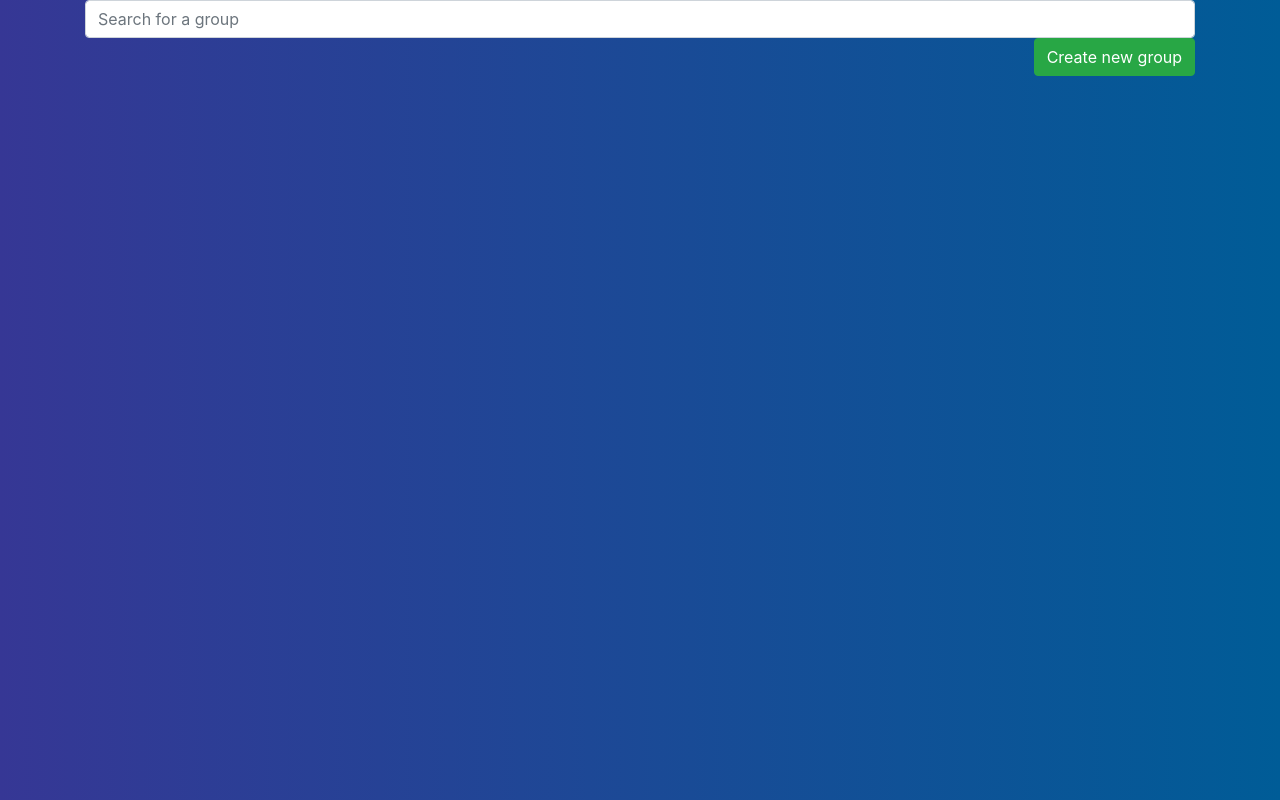
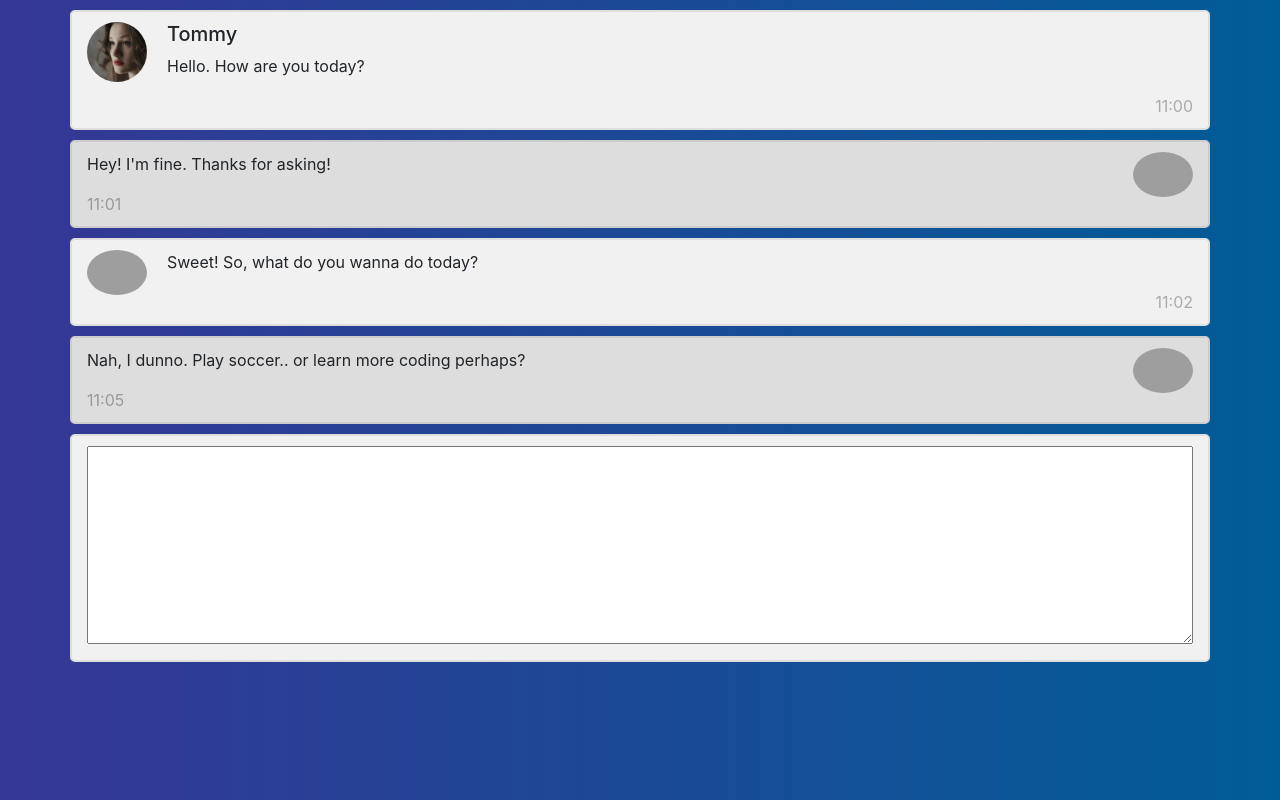
Before and after one commit to dannguyen99/project2, a Flask app: page /channels/1 in a window 1280 px wide. Run offline with Flask 2, Linux system fonts and the light colour scheme; some libraries are stand-ins or nearby versions; grey boxes are pictures that could not be loaded.

Commit message:
added channel.html

```diff
--- a/application.py
+++ b/application.py
@@ -2,7 +2,7 @@ import os
 
 import requests
 from flask import Flask, render_template, redirect, request, session, jsonify
-#from flask_socketio import SocketIO, emit
+from flask_socketio import SocketIO, emit
 
 from models import *
 
@@ -11,7 +11,7 @@ app.config["SECRET_KEY"] = os.getenv("SECRET_KEY")
 app.config["SQLALCHEMY_DATABASE_URI"] = os.getenv("DATABASE_URL")
 app.config["SQLALCHEMY_TRACK_MODIFICATIONS"] = False
 db.init_app(app)
-#socketio = SocketIO(app)
+socketio = SocketIO(app)
 
 channels_list = []
 
@@ -66,4 +66,4 @@ def create():
 
 @app.route("/channels/<string:channel_name>")
 def channel(channel_name):
-    return render_template("channels.html", chat_channels = channels_list)
+    return render_template("channel.html")
--- /dev/null
+++ b/templates/channel.html
@@ -0,0 +1,86 @@
+{% extends "layout.html" %}
+<html lang="en" dir="ltr">
+{% block heading %}
+    <meta charset="utf-8">
+    <title>Chat</title>
+    <style media="screen">
+    /* Chat containers */
+.container {
+border: 2px solid #dedede;
+background-color: #f1f1f1;
+border-radius: 5px;
+padding: 10px;
+margin: 10px 0;
+}
+
+/* Darker chat container */
+.darker {
+border-color: #ccc;
+background-color: #ddd;
+}
+
+/* Clear floats */
+.container::after {
+content: "";
+clear: both;
+display: table;
+}
+
+/* Style images */
+.container img {
+float: left;
+max-width: 60px;
+width: 100%;
+margin-right: 20px;
+border-radius: 50%;
+}
+
+/* Style the right image */
+.container img.right {
+float: right;
+margin-left: 20px;
+margin-right:0;
+}
+
+/* Style time text */
+.time-right {
+float: right;
+color: #aaa;
+}
+
+/* Style time text */
+.time-left {
+float: left;
+color: #999;
+}
+    </style>
+{% endblock %}
+{% block body %}
+<div class="container">
+<img src="{{ url_for('static', filename='images/avatar1.jpg') }}" alt="Avatar">
+<h5>Tommy</h5>
+<p>Hello. How are you today?</p>
+<span class="time-right">11:00</span>
+</div>
+
+<div class="container darker">
+<img src="/w3images/avatar_g2.jpg" alt="Avatar" class="right">
+<p>Hey! I'm fine. Thanks for asking!</p>
+<span class="time-left">11:01</span>
+</div>
+
+<div class="container">
+<img src="/w3images/bandmember.jpg" alt="Avatar">
+<p>Sweet! So, what do you wanna do today?</p>
+<span class="time-right">11:02</span>
+</div>
+
+<div class="container darker">
+<img src="/w3images/avatar_g2.jpg" alt="Avatar" class="right">
+<p>Nah, I dunno. Play soccer.. or learn more coding perhaps?</p>
+<span class="time-left">11:05</span>
+</div>
+<div class="container">
+  <textarea name="name" rows="8" style="width:100%"></textarea>
+</div>
+{% endblock %}
--- a/templates/channels.html
+++ b/templates/channels.html
@@ -38,7 +38,7 @@
                     <input type="text" class="form-control" placeholder="Group name" id = "group_name">
                   </div>
                   <div class="col">
-                    <input type="text" class="form-control" placeholder="Group password" id = "group_password">
+                    <input type="password" class="form-control" placeholder="Group password" id = "group_password">
                   </div>
                 </div>
                 <div class="form-group">
```
Also changed, not shown: static/images/avatar1.jpg (added), static/images/avatar2.jpg (added), 2 other files.
